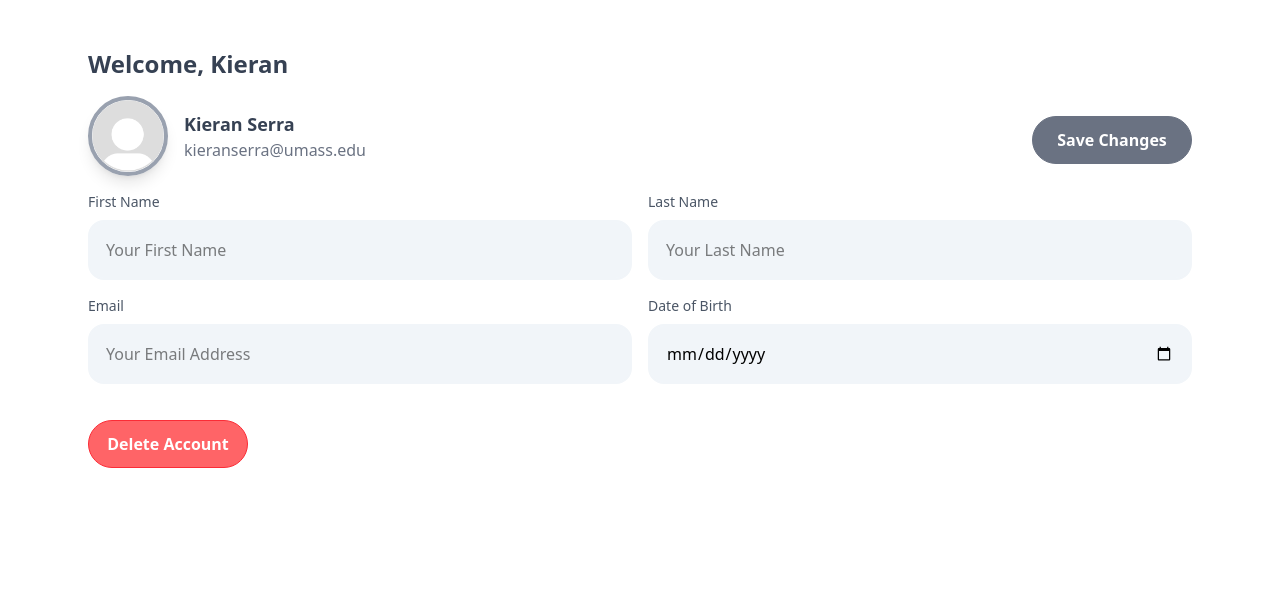
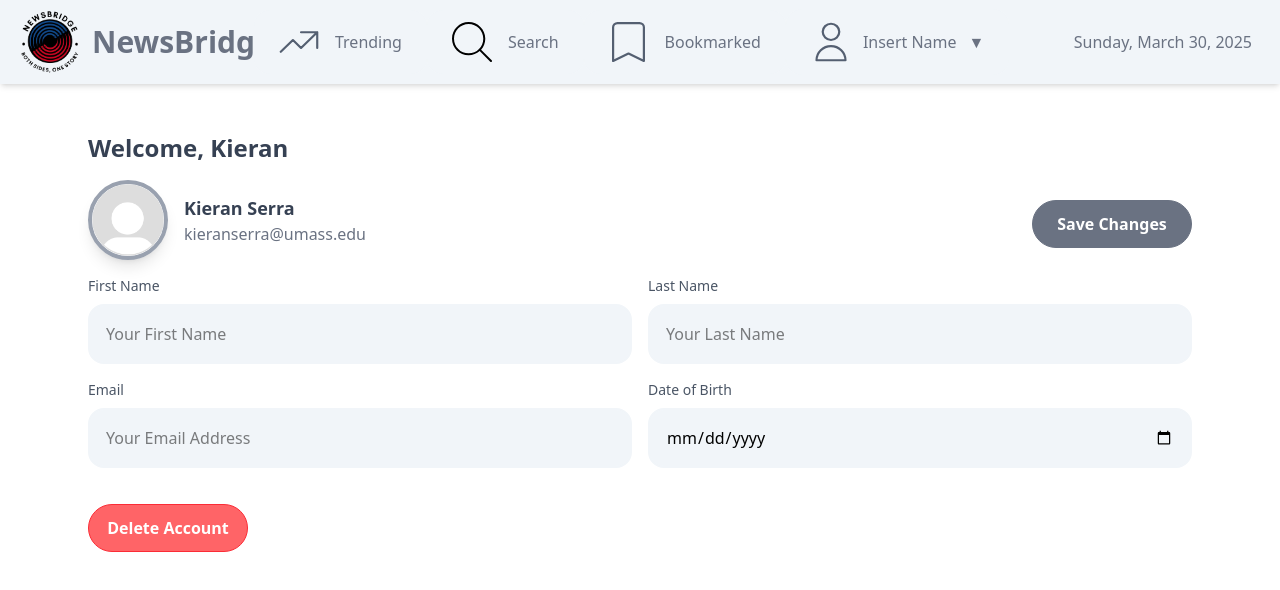
Before and after one commit to ysmazaheri/NewsBridge, a React (Vite) app in the folder frontend/newsbridge/: page /profile in a window 1280 px wide. Shown: the top 590 px of the page. Built offline with nearby package versions, Linux system fonts and the light colour scheme.

Commit message:
Bug fix, forgot to add navbar to profile page

```diff
--- a/frontend/newsbridge/src/App.tsx
+++ b/frontend/newsbridge/src/App.tsx
@@ -14,7 +14,7 @@ import BiasScalePage from "./pages/component_testing_pages/BiasScalePage";
 import Profile from "./pages/Profile";
 import Home from "./pages/Home";
 
-const navbarRoutes = ["/", "/form-elements-page", "/bias-scale-page"]; // Add paths here that should have the Navbar
+const navbarRoutes = ["/", "/form-elements-page", "/bias-scale-page", "/profile"]; // Add paths here that should have the Navbar
 
 function App() {
   return (
```
